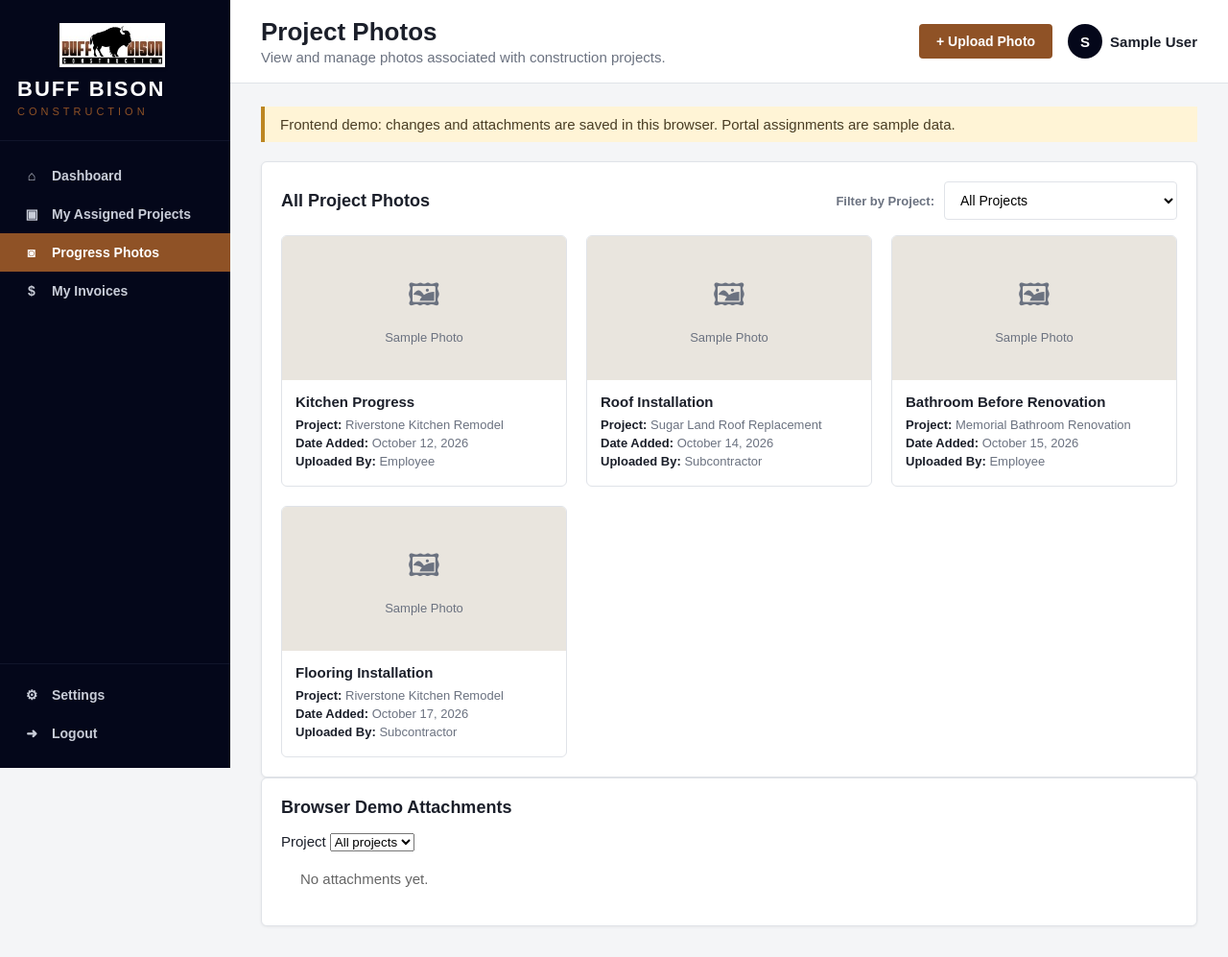
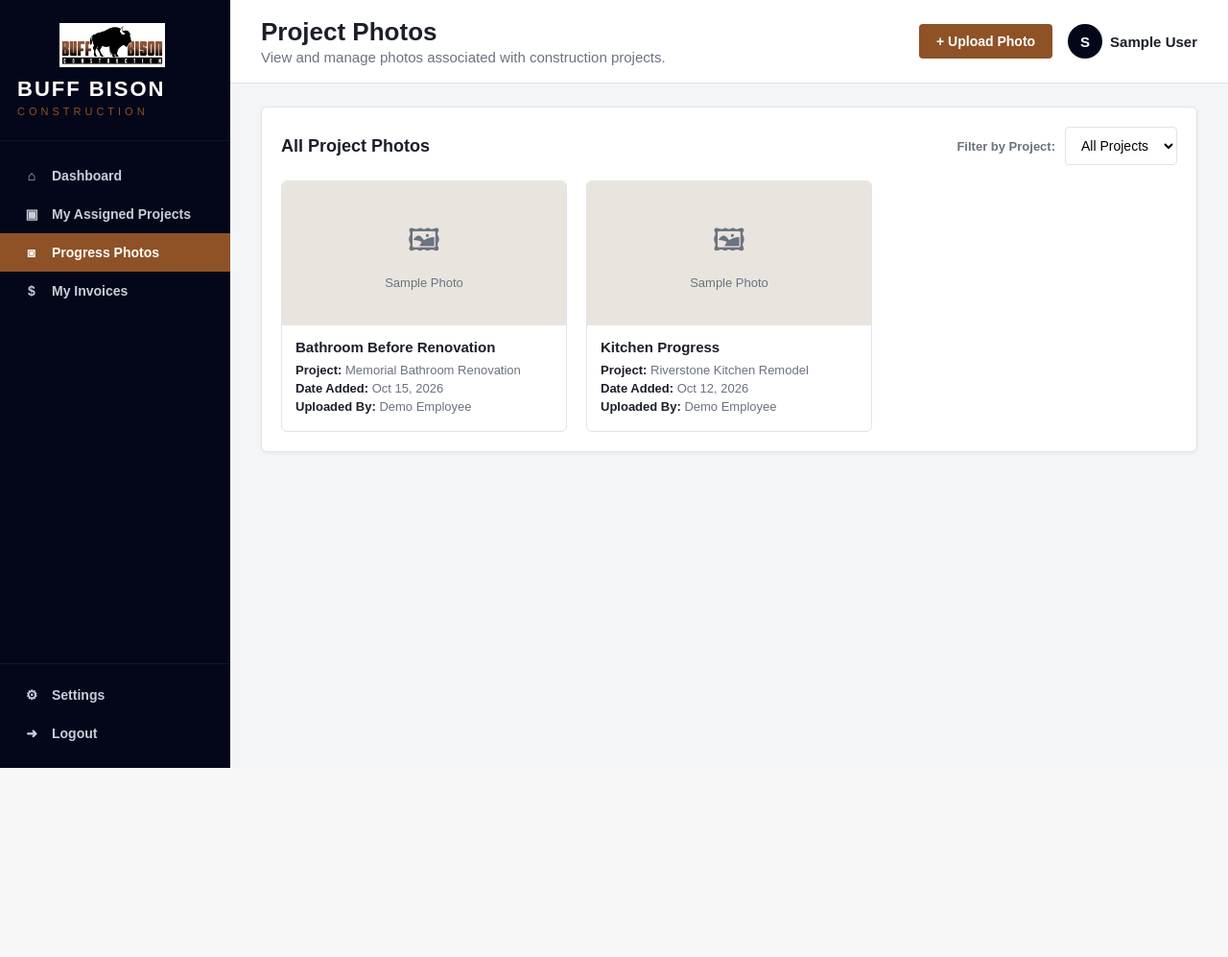
Before and after one commit to Anoor444/CatalystSolutionsDemo, a Flask app: page /photos in a window 1280 px wide. Shown: the whole page at 96% size. After the commit the page ends 800 px from the top, so only its background shows below. Run offline with Flask 3, Linux system fonts and the light colour scheme; the visitor is signed in with stand-in values (Sample User, id 1); data comes from the database, SQL or seed files in the repository.

Commit message:
Backend step 7: Documents and Photos stored in the database

```diff
--- a/Catalyst Solutions Demo/app.py
+++ b/Catalyst Solutions Demo/app.py
@@ -32,9 +32,7 @@ app.config["SESSION_COOKIE_SAMESITE"] = "Lax"
 app.config["SESSION_COOKIE_SECURE"] = os.environ.get("COOKIE_SECURE", "").lower() == "true"
 
 DOCUMENT_UPLOAD_FOLDER = os.path.join(app.instance_path, "document_uploads")
-DOCUMENT_METADATA_FILE = os.path.join(app.instance_path, "documents.json")
 PHOTO_UPLOAD_FOLDER = os.path.join(app.instance_path, "photo_uploads")
-PHOTO_METADATA_FILE = os.path.join(app.instance_path, "photos.json")
 USER_DATABASE_FILE = os.path.join(app.instance_path, "users.sqlite3")
 user_database = UserDatabase(USER_DATABASE_FILE)
 DEMO_EMAIL = "demo@buffbison.com"
@@ -50,106 +48,6 @@ ALLOWED_DOCUMENT_EXTENSIONS = {"csv", "doc", "docx", "pdf", "txt", "xls", "xlsx"
 ALLOWED_PHOTO_EXTENSIONS = {"jpg", "jpeg", "png", "gif", "webp"}
 DOCUMENT_TYPES = ("Estimate", "Invoice", "Receipt", "Contract", "Other")
 ROLES = ("employee", "subcontractor", "client")
-SAMPLE_DOCUMENTS = (
-    {
-        "filename": "Kitchen Renovation Estimate.pdf",
-        "document_type": "Estimate",
-        "project_name": "Riverstone Kitchen Remodel",
-        "date_added": "October 12, 2026",
-    },
-    {
-        "filename": "Roofing Invoice.pdf",
-        "document_type": "Invoice",
-        "project_name": "Sugar Land Roof Replacement",
-        "date_added": "October 14, 2026",
-    },
-    {
-        "filename": "Material Receipt.pdf",
-        "document_type": "Receipt",
-        "project_name": "Riverstone Kitchen Remodel",
-        "date_added": "October 15, 2026",
-    },
-    {
-        "filename": "Project Agreement.pdf",
-        "document_type": "Contract",
-        "project_name": "Memorial Bathroom Renovation",
-        "date_added": "October 17, 2026",
-    },
-    {
-        "filename": "HVAC Installation Estimate.pdf",
-        "document_type": "Estimate",
-        "project_name": "Katy Home Addition",
-        "date_added": "October 19, 2026",
-    },
-    {
-        "filename": "Cabinet Deposit Invoice.pdf",
-        "document_type": "Invoice",
-        "project_name": "Riverstone Kitchen Remodel",
-        "date_added": "October 20, 2026",
-    },
-    {
-        "filename": "Tile Purchase Receipt.pdf",
-        "document_type": "Receipt",
-        "project_name": "Memorial Bathroom Renovation",
-        "date_added": "October 21, 2026",
-    },
-    {
-        "filename": "Roofing Subcontract Agreement.pdf",
-        "document_type": "Contract",
-        "project_name": "Sugar Land Roof Replacement",
-        "date_added": "October 22, 2026",
-    },
-    {
-        "filename": "Foundation Inspection Report.pdf",
-        "document_type": "Other",
-        "project_name": "Katy Home Addition",
-        "date_added": "October 23, 2026",
-    },
-    {
-        "filename": "Electrical Materials Receipt.pdf",
-        "document_type": "Receipt",
-        "project_name": "Riverstone Kitchen Remodel",
-        "date_added": "October 25, 2026",
-    },
-    {
-        "filename": "Bathroom Change Order.docx",
-        "document_type": "Contract",
-        "project_name": "Memorial Bathroom Renovation",
-        "date_added": "October 27, 2026",
-    },
-    {
-        "filename": "Project Budget Summary.xlsx",
-        "document_type": "Other",
-        "project_name": "Katy Home Addition",
-        "date_added": "October 30, 2026",
-    },
-)
-SAMPLE_PHOTOS = (
-    {
-        "title": "Kitchen Progress",
-        "project_name": "Riverstone Kitchen Remodel",
-        "date_added": "October 12, 2026",
-        "uploaded_by": "Employee",
-    },
-    {
-        "title": "Roof Installation",
-        "project_name": "Sugar Land Roof Replacement",
-        "date_added": "October 14, 2026",
-        "uploaded_by": "Subcontractor",
-    },
-    {
-        "title": "Bathroom Before Renovation",
-        "project_name": "Memorial Bathroom Renovation",
-        "date_added": "October 15, 2026",
-        "uploaded_by": "Employee",
-    },
-    {
-        "title": "Flooring Installation",
-        "project_name": "Riverstone Kitchen Remodel",
-        "date_added": "October 17, 2026",
-        "uploaded_by": "Subcontractor",
-    },
-)
 CLIENT_PROJECT_NAME = "Riverstone Kitchen Remodel"
 SAMPLE_CLIENT_PROJECTS = (
     {
@@ -896,20 +794,62 @@ def change_password():
     return render_template("change_password.html", user_name=session["user"], error=error)
 
 
+# ---------- Documents and photos ----------
+# Records live in the documents/photos tables (database.py); files are saved in
+# instance/document_uploads and instance/photo_uploads. Employees see everything;
+# subcontractors see their assigned projects plus anything they uploaded.
+
+def _project_filter():
+    """Optional ?project=<id> filter (used by the project page tabs)."""
+    try:
+        return int(request.args["project"])
+    except (KeyError, ValueError):
+        return None
+
+
+def _save_upload(uploaded_file, folder, allowed_extensions):
+    """Validates and saves an uploaded file. Returns (original name, stored name) or raises ValueError."""
+    safe_filename = secure_filename(uploaded_file.filename or "")
+    extension = safe_filename.rsplit(".", 1)[-1].lower() if "." in safe_filename else ""
+    if not safe_filename or extension not in allowed_extensions:
+        raise ValueError
+    stored_filename = f"{uuid4().hex}.{extension}"
+    os.makedirs(folder, exist_ok=True)
+    uploaded_file.save(os.path.join(folder, stored_filename))
+    return uploaded_file.filename.strip()[-150:], stored_filename
+
+
+def _chosen_project(form, projects, required):
+    """Project id from the form, only if it is one this user may choose."""
+    value = form.get("project_id", "")
+    if not value and not required:
+        return None, None
+    try:
+        project_id = int(value)
+    except ValueError:
+        return None, "Choose a project."
+    if project_id not in {project["project_id"] for project in projects}:
+        return None, "Choose a project."
+    return project_id, None
+
+
+def _remove_file(folder, stored_filename):
+    if stored_filename:
+        try:
+            os.remove(os.path.join(folder, stored_filename))
+        except OSError:
+            pass
+
+
 @app.route("/documents")
 @role_required("employee", "subcontractor")
 def documents():
-    if os.path.exists(DOCUMENT_METADATA_FILE):
-        with open(DOCUMENT_METADATA_FILE, encoding="utf-8") as metadata_file:
-            documents = json.load(metadata_file)
-    else:
-        documents = []
-
+    project_id = _project_filter()
     return render_template(
         "documents.html",
         user_name=session["user"],
-        documents=documents,
-        sample_documents=SAMPLE_DOCUMENTS,
+        documents=database.get_documents(session["user_id"], session["role"], project_id),
+        filter_project=database.get_project(project_id) if project_id else None,
     )
 
 
@@ -917,95 +857,68 @@ def documents():
 @role_required("employee")
 def upload_document():
     error = None
+    projects = database.projects_for(session["user_id"], session["role"])
     if request.method == "POST":
         uploaded_file = request.files.get("document")
         document_type = request.form.get("document_type", "")
-        project_name = request.form.get("project_name", "").strip()
+        project_id, project_error = _chosen_project(request.form, projects, required=False)
 
         if uploaded_file is None or not uploaded_file.filename:
             error = "Choose a document to upload."
+        elif document_type not in DOCUMENT_TYPES:
+            error = "Choose a document type."
+        elif project_error:
+            error = project_error
         else:
-            safe_filename = secure_filename(uploaded_file.filename)
-            extension = (
-                safe_filename.rsplit(".", 1)[-1].lower()
-                if "." in safe_filename
-                else ""
-            )
-
-            if not safe_filename or extension not in ALLOWED_DOCUMENT_EXTENSIONS:
+            try:
+                original, stored = _save_upload(uploaded_file, DOCUMENT_UPLOAD_FOLDER, ALLOWED_DOCUMENT_EXTENSIONS)
+            except ValueError:
                 error = "Choose a PDF, Word, Excel, CSV, or TXT file."
-            elif document_type not in DOCUMENT_TYPES:
-                error = "Choose a document type."
             else:
-                document_id = uuid4().hex
-                stored_filename = f"{document_id}.{extension}"
-                os.makedirs(DOCUMENT_UPLOAD_FOLDER, exist_ok=True)
-                uploaded_file.save(os.path.join(DOCUMENT_UPLOAD_FOLDER, stored_filename))
-
-                if os.path.exists(DOCUMENT_METADATA_FILE):
-                    with open(DOCUMENT_METADATA_FILE, encoding="utf-8") as metadata_file:
-                        documents = json.load(metadata_file)
-                else:
-                    documents = []
-
-                documents.append(
-                    {
-                        "id": document_id,
-                        "filename": safe_filename,
-                        "stored_filename": stored_filename,
-                        "document_type": document_type,
-                        "project_name": project_name or "Not specified",
-                        "date_added": date.today().isoformat(),
-                    }
-                )
-                with open(DOCUMENT_METADATA_FILE, "w", encoding="utf-8") as metadata_file:
-                    json.dump(documents, metadata_file, indent=2)
-
-                return redirect(url_for("documents"))
+                database.add_document(project_id, session["user_id"], document_type, original, stored)
+                return redirect(url_for("documents", project=project_id) if request.args.get("project") else url_for("documents"))
 
     return render_template(
         "upload_document.html",
         user_name=session["user"],
         document_types=DOCUMENT_TYPES,
+        projects=projects,
+        selected_project=request.form.get("project_id") or request.args.get("project", ""),
         error=error,
     )
 
 
-@app.route("/documents/<document_id>/download")
+@app.route("/documents/<int:document_id>/download")
 @role_required("employee", "subcontractor")
 def download_document(document_id):
-    if not os.path.exists(DOCUMENT_METADATA_FILE):
+    document = database.get_visible_file("documents", document_id, session["user_id"], session["role"])
+    if document is None or not document["file_path"]:
         return "Document not found.", 404
-
-    with open(DOCUMENT_METADATA_FILE, encoding="utf-8") as metadata_file:
-        documents = json.load(metadata_file)
-
-    document = next((item for item in documents if item["id"] == document_id), None)
-    if document is None:
-        return "Document not found.", 404
-
     return send_from_directory(
         DOCUMENT_UPLOAD_FOLDER,
-        document["stored_filename"],
+        document["file_path"],
         as_attachment=True,
-        download_name=document["filename"],
+        download_name=document["original_filename"],
     )
+
+
+@app.route("/documents/<int:document_id>/delete", methods=["POST"])
+@role_required("employee")
+def delete_document(document_id):
+    _remove_file(DOCUMENT_UPLOAD_FOLDER, database.delete_file_record("documents", document_id))
+    return redirect(request.referrer if (request.referrer or "").startswith(request.host_url) else url_for("documents"))
 
 
 @app.route("/photos")
 @role_required("employee", "subcontractor")
 def photos():
-    if os.path.exists(PHOTO_METADATA_FILE):
-        with open(PHOTO_METADATA_FILE, encoding="utf-8") as metadata_file:
-            photos = json.load(metadata_file)
-    else:
-        photos = []
-
+    project_id = _project_filter()
     return render_template(
         "photos.html",
         user_name=session["user"],
-        photos=photos,
-        sample_photos=SAMPLE_PHOTOS,
+        photos=database.get_photos(session["user_id"], session["role"], project_id),
+        projects=database.projects_for(session["user_id"], session["role"]),
+        filter_project_id=project_id,
     )
 
 
@@ -1013,71 +926,53 @@ def photos():
 @role_required("employee", "subcontractor")
 def upload_photo():
     error = None
+    projects = database.projects_for(session["user_id"], session["role"])
     if request.method == "POST":
         uploaded_file = request.files.get("photo")
         title = request.form.get("title", "").strip()
-        project_name = request.form.get("project_name", "").strip()
+        project_id, project_error = _chosen_project(request.form, projects, required=True)
 
         if uploaded_file is None or not uploaded_file.filename:
             error = "Choose a photo to upload."
         elif not title:
             error = "Enter a title for the photo."
+        elif len(title) > 120:
+            error = "The title must be 120 characters or fewer."
+        elif project_error:
+            error = project_error
         else:
-            safe_filename = secure_filename(uploaded_file.filename)
-            extension = (
-                safe_filename.rsplit(".", 1)[-1].lower()
-                if "." in safe_filename
-                else ""
-            )
-
-            if not safe_filename or extension not in ALLOWED_PHOTO_EXTENSIONS:
+            try:
+                original, stored = _save_upload(uploaded_file, PHOTO_UPLOAD_FOLDER, ALLOWED_PHOTO_EXTENSIONS)
+            except ValueError:
                 error = "Choose a JPG, PNG, GIF, or WebP image."
             else:
-                photo_id = uuid4().hex
-                stored_filename = f"{photo_id}.{extension}"
-                os.makedirs(PHOTO_UPLOAD_FOLDER, exist_ok=True)
-                uploaded_file.save(os.path.join(PHOTO_UPLOAD_FOLDER, stored_filename))
+                database.add_photo(project_id, session["user_id"], title, original, stored)
+                return redirect(url_for("photos", project=project_id) if request.args.get("project") else url_for("photos"))
 
-                if os.path.exists(PHOTO_METADATA_FILE):
-                    with open(PHOTO_METADATA_FILE, encoding="utf-8") as metadata_file:
-                        photos = json.load(metadata_file)
-                else:
-                    photos = []
-
-                photos.append(
-                    {
-                        "id": photo_id,
-                        "filename": safe_filename,
-                        "stored_filename": stored_filename,
-                        "title": title,
-                        "project_name": project_name or "Not specified",
-                        "date_added": date.today().isoformat(),
-                        "uploaded_by": session["user"],
-                    }
-                )
-                os.makedirs(app.instance_path, exist_ok=True)
-                with open(PHOTO_METADATA_FILE, "w", encoding="utf-8") as metadata_file:
-                    json.dump(photos, metadata_file, indent=2)
-
-                return redirect(url_for("photos"))
-
-    return render_template("upload_photo.html", user_name=session["user"], error=error)
+    return render_template(
+        "upload_photo.html",
+        user_name=session["user"],
+        projects=projects,
+        selected_project=request.form.get("project_id") or request.args.get("project", ""),
+        error=error,
+    )
 
 
-@app.route("/photos/<photo_id>/image")
+@app.route("/photos/<int:photo_id>/image")
 @role_required("employee", "subcontractor")
 def photo_image(photo_id):
-    if not os.path.exists(PHOTO_METADATA_FILE):
+    photo = database.get_visible_file("photos", photo_id, session["user_id"], session["role"])
+    if photo is None or not photo["file_path"]:
         return "Photo not found.", 404
+    return send_from_directory(PHOTO_UPLOAD_FOLDER, photo["file_path"])
 
-    with open(PHOTO_METADATA_FILE, encoding="utf-8") as metadata_file:
-        photos = json.load(metadata_file)
 
-    photo = next((item for item in photos if item["id"] == photo_id), None)
-    if photo is None:
-        return "Photo not found.", 404
+@app.route("/photos/<int:photo_id>/delete", methods=["POST"])
+@role_required("employee")
+def delete_photo(photo_id):
+    _remove_file(PHOTO_UPLOAD_FOLDER, database.delete_file_record("photos", photo_id))
+    return redirect(request.referrer if (request.referrer or "").startswith(request.host_url) else url_for("photos"))
 
-    return send_from_directory(PHOTO_UPLOAD_FOLDER, photo["stored_filename"])
 
 if __name__ == "__main__":
     app.run(debug=os.environ.get("FLASK_DEBUG", "").lower() == "true")
--- a/Catalyst Solutions Demo/static/js/portal.js
+++ b/Catalyst Solutions Demo/static/js/portal.js
@@ -8,6 +8,8 @@
   // These employee pages (and Clients/Subcontractors) use the database (server-rendered), so the browser demo layer leaves them alone.
   if (role === 'employee' && (['/dashboard', '/projects', '/new-project', '/estimates', '/invoices', '/job-costs', '/schedule'].includes(path)
       || /^\/(clients|subcontractors)(\/|$)/.test(path))) return;
+  // Documents and Photos are stored on the server for employees and subcontractors (step 7).
+  if ((role === 'employee' || role === 'subcontractor') && /^\/(documents|photos)(\/|$)/.test(path)) return;
   const main = document.querySelector('main.content');
   if (!main) return;
   const banner = document.createElement('p'); banner.className = 'demo-banner';
--- a/Catalyst Solutions Demo/templates/photos.html
+++ b/Catalyst Solutions Demo/templates/photos.html
@@ -23,7 +23,7 @@
             </div>
             <div class="header-right">
                 {% if current_role in ('employee', 'subcontractor') %}
-                <a href="{{ url_for('upload_photo') }}" class="btn">+ Upload Photo</a>
+                <a href="{{ url_for('upload_photo', project=filter_project_id) if filter_project_id else url_for('upload_photo') }}" class="btn">+ Upload Photo</a>
                 {% endif %}
                 <div class="profile">
                     <span class="avatar">{{ user_name[0] }}</span>
@@ -38,47 +38,43 @@
 
                 <div class="table-toolbar">
                     <h2>All Project Photos</h2>
-                    <div class="filters">
-                        <!-- PLACEHOLDER: visual only, filtering is not built yet -->
+                    <form class="filters" method="GET" action="{{ url_for('photos') }}">
                         <label for="project-filter" class="filter-label">Filter by Project:</label>
-                        <select id="project-filter" class="filter-select">
-                            <option>All Projects</option>
-                            <option>Riverstone Kitchen Remodel</option>
-                            <option>Sugar Land Roof Replacement</option>
-                            <option>Memorial Bathroom Renovation</option>
-                            <option>Katy Home Addition</option>
+                        <select id="project-filter" name="project" class="filter-select" onchange="this.form.submit()">
+                            <option value="">All Projects</option>
+                            {% for project in projects %}
+                            <option value="{{ project.project_id }}" {% if project.project_id == filter_project_id %}selected{% endif %}>{{ project.name }}</option>
+                            {% endfor %}
                         </select>
-                    </div>
+                        <noscript><button type="submit" class="btn-outline">Filter</button></noscript>
+                    </form>
                 </div>
 
                 <div class="photo-grid">
                     {% for photo in photos %}
                         <article class="photo-box">
-                            <img class="photo-preview photo-image"
-                                 src="{{ url_for('photo_image', photo_id=photo.id) }}"
-                                 alt="{{ photo.title }}">
+                            {% if photo.file_path %}
+                            <a href="{{ url_for('photo_image', photo_id=photo.id) }}" target="_blank" rel="noopener">
+                                <img class="photo-preview photo-image" src="{{ url_for('photo_image', photo_id=photo.id) }}" alt="{{ photo.title }}">
+                            </a>
+                            {% else %}
+                            <div class="photo-preview"><span class="photo-icon">🖼</span> Sample Photo</div>
+                            {% endif %}
                             <div class="photo-info">
                                 <h3>{{ photo.title }}</h3>
-                                <p><strong>Project:</strong> {{ photo.project_name }}</p>
-                                <p><strong>Date Added:</strong> {{ photo.date_added }}</p>
-                                <p><strong>Uploaded By:</strong> {{ photo.uploaded_by }}</p>
+                                <p><strong>Project:</strong> {{ photo.project_name or 'Not specified' }}</p>
+                                <p><strong>Date Added:</strong> {{ photo.date_added|short_date }}</p>
+                                <p><strong>Uploaded By:</strong> {{ photo.uploaded_by_name or '—' }}</p>
+                                {% if current_role == 'employee' %}
+                                <form method="POST" action="{{ url_for('delete_photo', photo_id=photo.id) }}" onsubmit="return confirm('Delete this photo?');">
+                                    <input type="hidden" name="csrf_token" value="{{ csrf_token() }}">
+                                    <button type="submit" class="btn-outline" aria-label="Delete photo {{ photo.title }}">Delete</button>
+                                </form>
+                                {% endif %}
                             </div>
                         </article>
                     {% else %}
-                        {% for photo in sample_photos %}
-                            <article class="photo-box">
-                                <div class="photo-preview">
-                                    <span class="photo-icon">🖼</span>
-                                    Sample Photo
-                                </div>
-                                <div class="photo-info">
-                                    <h3>{{ photo.title }}</h3>
-                                    <p><strong>Project:</strong> {{ photo.project_name }}</p>
-                                    <p><strong>Date Added:</strong> {{ photo.date_added }}</p>
-                                    <p><strong>Uploaded By:</strong> {{ photo.uploaded_by }}</p>
-                                </div>
-                            </article>
-                        {% endfor %}
+                        <p class="placeholder">No photos{% if filter_project_id %} for this project{% endif %} yet.</p>
                     {% endfor %}
                 </div>
             </section>
```
Also changed, not shown: Catalyst Solutions Demo/BACKEND.md (+6 -2 lines), Catalyst Solutions Demo/database.py (+125 -2 lines), Catalyst Solutions Demo/schema.sql (+14 -9 lines), Catalyst Solutions Demo/seed_data.py (+87 -0 lines), Catalyst Solutions Demo/templates/documents.html (+18 -18 lines), Catalyst Solutions Demo/templates/upload_document.html (+9 -6 lines), Catalyst Solutions Demo/templates/upload_photo.html (+9 -6 lines).
